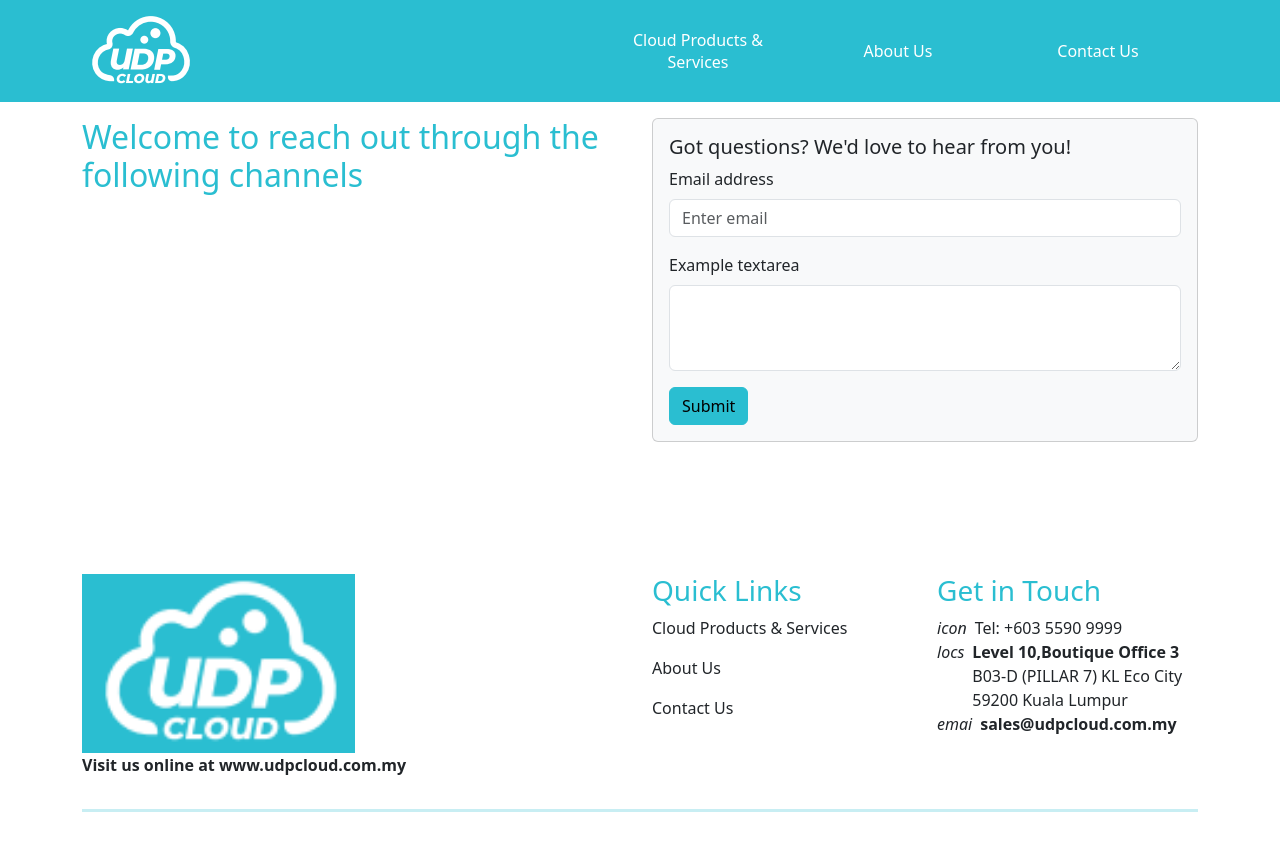
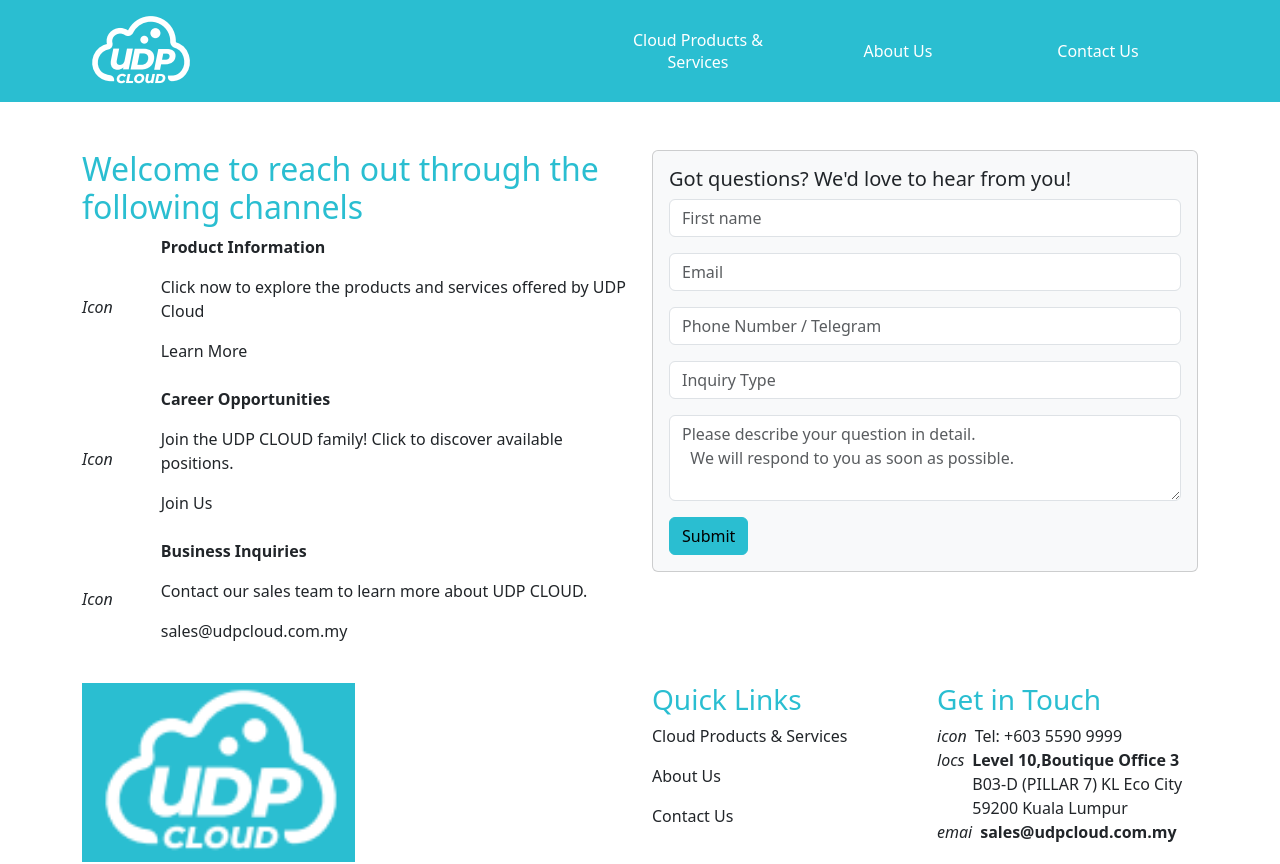
Before and after one commit to kienhaw/upd-cloud, a React (Vite) app: page / in a window 1280 px wide. Shown: the top 864 px of the page. Built offline with nearby package versions, Linux system fonts and the light colour scheme.

Commit message:
Added details to enquiry section

```diff
--- a/src/app/modules/Home/index.jsx
+++ b/src/app/modules/Home/index.jsx
@@ -38,12 +38,58 @@
 
       {/* body */}
       <Container className="my-3" style={{'minHeight': '55vh'}}>
+        <section id="inquiry" className="mt-5">
           <Row>
             <Col>
               <h2 className="text-primary">
                 Welcome to reach out through
                 the following channels
               </h2>
+              <Stack direction="horizontal" gap={5} className="mb-2">
+                <i>Icon</i>
+                <div>
+                  <p>
+                    <b>Product Information</b>
+                  </p>
+                  <p>
+                    Click now to explore the products and
+                    services offered by UDP Cloud
+                  </p>
+                  <p>
+                    Learn More
+                  </p>
+                </div>
+              </Stack>
+              <Stack direction="horizontal" gap={5} className="mb-2">
+                <i>Icon</i>
+                <div>
+                  <p>
+                    <b>Career Opportunities</b>
+                  </p>
+                  <p>
+                    Join the UDP CLOUD family! Click to
+                    discover available positions.
+                  </p>
+                  <p>
+                    Join Us
+                  </p>
+                </div>
+              </Stack>
+              <Stack direction="horizontal" gap={5} className="mb-2">
+                <i>Icon</i>
+                <div>
+                  <p>
+                    <b>Business Inquiries</b>
+                  </p>
+                  <p>
+                    Contact our sales team to learn more
+                    about UDP CLOUD.
+                  </p>
+                  <p>
+                    sales@udpcloud.com.my
+                  </p>
+                </div>
+              </Stack>
             </Col>
             <Col>
             <Card
@@ -57,10 +103,21 @@
                 <Card.Text>
                   <Form onSubmit={handleSubmit(onSubmit)}>
                     <Form.Group className="mb-3" controlId="exampleForm.ControlInput1">
-                    <Form.Label>Email address</Form.Label>
+                      <Form.Control
+                        type="text"
+                        placeholder="First name"
+                        {...register('firstName', { required: 'First name is required' })}
+                        isInvalid={!!errors.firstName}
+                      />
+                      <Form.Control.Feedback type="invalid">
+                        {errors.firstName?.message}
+                      </Form.Control.Feedback>
+                    </Form.Group>
+
+                    <Form.Group className="mb-3" controlId="exampleForm.ControlInput2">
                       <Form.Control
                         type="email"
-                      placeholder="Enter email"
+                        placeholder="Email"
                         {...register('email', { required: 'Email is required' })}
                         isInvalid={!!errors.email}
                       />
@@ -68,9 +125,34 @@
                         {errors.email?.message}
                       </Form.Control.Feedback>
                     </Form.Group>
+
+                    <Form.Group className="mb-3" controlId="exampleForm.ControlInput3">
+                      <Form.Control
+                        type="text"
+                        placeholder="Phone Number / Telegram"
+                        {...register('phone', { required: 'This is required' })}
+                        isInvalid={!!errors.phone}
+                      />
+                      <Form.Control.Feedback type="invalid">
+                        {errors.phone?.message}
+                      </Form.Control.Feedback>
+                    </Form.Group>
+
+                    <Form.Group className="mb-3" controlId="exampleForm.ControlInput4">
+                      <Form.Control
+                        type="text"
+                        placeholder="Inquiry Type"
+                        {...register('inquiry', { required: 'This is required' })}
+                        isInvalid={!!errors.inquiry}
+                      />
+                      <Form.Control.Feedback type="invalid">
+                        {errors.inquiry?.message}
+                      </Form.Control.Feedback>
+                    </Form.Group>
+
                     <Form.Group className="mb-3" controlId="exampleForm.ControlTextarea1">
-                    <Form.Label>Example textarea</Form.Label>
-                    <Form.Control as="textarea" rows={3} />
+                      <Form.Control as="textarea" rows={3} placeholder="Please describe your question in detail.
+  We will respond to you as soon as possible." />
                     </Form.Group>
 
                     <Button variant="primary" type="submit">
@@ -82,6 +164,7 @@
             </Card>
             </Col>
           </Row>
+        </section>
       </Container>
 
       {/* footer */}
```
Lines whose indentation alone changed are shown as unchanged.
